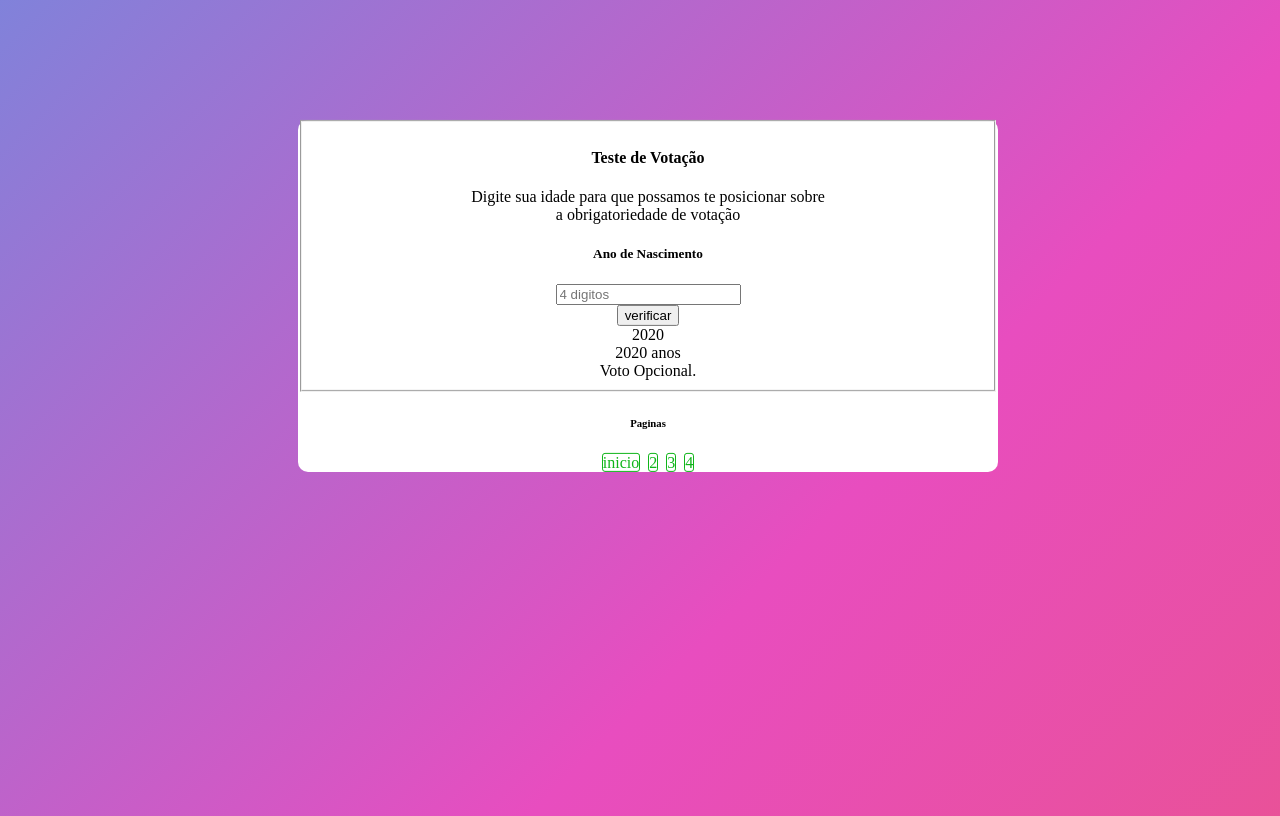
After one commit to luisiasd/Exercicios_Php, a PHP site: page /pg4.php in a window 1280 px wide. The commit adds this page. Run offline with PHP 8.4, Linux system fonts and the light colour scheme; data that the repository does not hold is empty.

Commit message:
Add files via upload

```diff
--- a/estilo.css
+++ b/estilo.css
@@ -23,19 +23,33 @@ body{
        left: 50%;
        transform: translate(-50%, -25%);
        width: 700px;
-       height: 560px;
+       height: auto;
        background-color: #fff;
        border-radius: 10px;
 }
 .container h1{
 				text-align: center;
 }
-.container h6{
+span.texto{
+				font-size: <?php echo $tamanho; ?>;
+				color: <?php echo $cor; ?>;
+}
+
+/*Rodapé*/
+.rodape h6{
 				text-align: center;
 }
-/*Form Texto stilizado*/
-
-.texto{
-				font-size: <?php echo $tam; ?>;
-				color: <?php echo $cor; ?>;
+.rodape{
+				text-align: center;
 }
+.rodape a{
+				text-align: center;
+				text-decoration: none;
+				color: #0fb519;
+				border-width: 1px;
+				border-style: solid;
+				border-color: #0fb519;
+				border-radius: 3px;
+				width: 10px;
+				margin: 2px;
+}
--- /dev/null
+++ b/pg4.php
@@ -0,0 +1,49 @@
+
+<!DOCTYPE html>
+<html lang="pt">
+<head>
+				<link rel="stylesheet" type="text/css" href="estilo.css" media="screen" />
+				<title>Título da página</title>
+</head>
+<body>
+			<section>
+			<div class="container">
+			<form method="POST" action="pg4.php">
+						<fieldset>
+						<center><h4>Teste de Votação</h4></center>
+						<center><p>Digite sua idade para que possamos te posicionar sobre</br> a obrigatoriedade de votação</p></center>
+						<center><h5>Ano de Nascimento</h5></center>
+						<center><input type="text" name="ano" placeholder="4 digitos"></center>
+						<center><input type="submit" value="verificar"></center>
+						<?php
+							$a = $_POST["ano"];
+							$idadeAtual = date("Y") - $a;
+							$anoAtual = date("Y");
+							echo "<center>$anoAtual</center>";
+							echo "<center>$idadeAtual anos</center>";
+
+							if ($idadeAtual < 16){
+											$v = "<center>Não Vota.</center>";
+							}
+							elseif (($idadeAtual >= 16 && $idadeAtual < 18) || ($idadeAtual > 65)){
+											$v = "<center>Voto Opcional.</center>";
+							}
+							else{
+											$v = "<center>Voto Obrigatorio</center>";
+							}
+							echo "<center>$v</center>";
+						?>
+						</fieldset>
+			</form>
+
+				<div class="rodape">
+								<h6>Paginas</h6>
+								<a href="index.php">inicio</a>
+								<a href="pg2.php">2</a>
+								<a href="pg3.php">3</a>
+								<a href="pg4.html">4</a>
+				</div>
+				</div>
+				</section>
+</body>
+</html>
```
Also changed, not shown: index.php (+6 -3 lines), pg2.php (+8 -2 lines), pg3.php (+10 -7 lines), pg4.html (added, +29 -0 lines).
